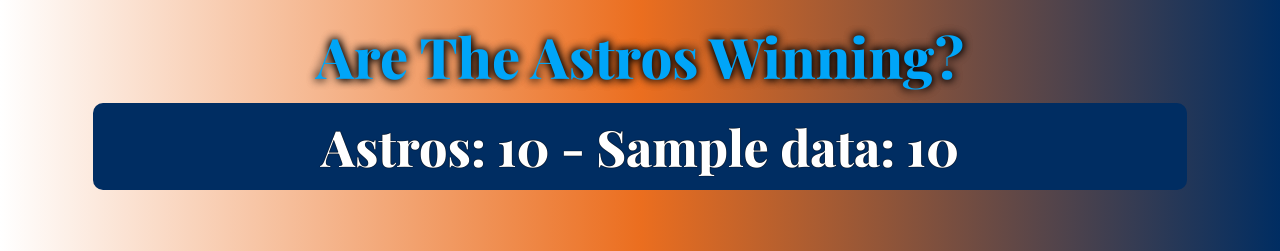
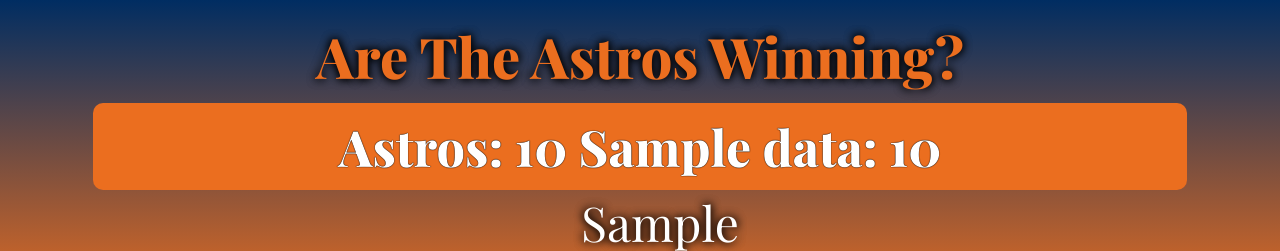
Before and after one commit to ZeekWall/zeekwall.github.io, a Django app: template astros_app/templates/index.html in a window 1280 px wide. Shown: the top 251 px of the page. Run offline with Django 4.2, Linux system fonts and the light colour scheme; the template is opened without the code that fills it: most values are stand-ins (such as "Sample title", 1, 10 or a date in 2020); parts of the project's set-up code (start-up, migrations or seed data) failed here and were passed over.

Commit message:
Added video highlights

```diff
--- a/astros_app/static/astros_app/style.css
+++ b/astros_app/static/astros_app/style.css
@@ -1,10 +1,11 @@
 body {
   font-family: "Playfair Display", serif;
+  background: rgb(0, 45, 98);
   background: linear-gradient(
-    90deg,
-    rgba(255, 255, 255, 1) 0%,
+    180deg,
+    rgba(0, 45, 98, 1) 0%,
     rgba(235, 110, 31, 1) 50%,
-    rgba(0, 45, 98, 1) 100%
+    rgba(255, 255, 255, 1) 100%
   );
   font-weight: 400;
   text-shadow: 0 0 10px black, 0 0 10px black;
@@ -15,15 +16,14 @@
   background: rgba(255, 255, 255, 0);
   margin: 0px;
   text-align: center;
-
 }
 
-h1{
+h1 {
   margin: 0px;
   padding: 10px;
   text-align: center;
   font-size: 7vh;
-  color: rgb(0, 165, 248);
+  color: rgba(235, 110, 31, 1);
   text-shadow: 0 0 10px black, 0 0 10px black;
 }
 
@@ -57,7 +57,7 @@
   font-size: 50px;
   color: rgb(255, 255, 255);
   text-shadow: 0 0 1px black, 0 0 1px black;
-  background-color: rgba(0, 45, 98, 1);
+  background-color: rgba(235, 110, 31, 1);
   border-radius: 10px;
 }
 
@@ -79,3 +79,13 @@
   min-width: 300px;
   height: auto;
 }
+
+li {
+  font-size: 5%;
+  text-align: center;
+  margin: auto;
+}
+
+video {
+  max-width: 100%;
+}
--- a/astros_app/templates/index.html
+++ b/astros_app/templates/index.html
@@ -27,17 +27,24 @@
         <h1 class="t">{{ data.winning }}</h1>
       {% endif %}
 
-
       <h2 class="current-score">
         {% if data.winning == 'Not playing now.' %}
-            Last Score: Astros: {{ data.astros_score }} - {{ data.opp_name }}: {{ data.opp_score }} <br>
-            {% if data.astros_score > data.opp_score %}
-             <img src="https://pbs.twimg.com/media/E5QC4MoWUAQYR3D.jpg">
-            {% endif %}
+            Last Game's Score: Astros: {{ data.astros_score }} &nbsp;&nbsp; {{ data.opp_name }}: {{ data.opp_score }} <br>
         {% else %}
-            Astros: {{ data.astros_score }} - {{ data.opp_name }}: {{ data.opp_score }}
+            Astros: {{ data.astros_score }} {{ data.opp_name }}: {{ data.opp_score }}
         {% endif %}
       </h2>
+      {% if data.astros_score > data.opp_score %}
+        <img src="https://pbs.twimg.com/media/E5QC4MoWUAQYR3D.jpg">
+      {% endif %}
+    </div>
+    <div>
+      <ul style="list-style-type:none; margin: auto; text-align:center;">
+        {% for key, value in data.highlights_data.items %}
+        <li style="font-size: 300%; color: white;">{{ value.0 }} </li>
+        <li><video width='640px' height = '360px' src="{{value.1}}" type="video/mp4" controls></li>
+        {% endfor %}
+      </ul>
     </div>
   </body>
 </html>
```
Also changed, not shown: astros/ScoreAPI.py (+22 -1 lines).
